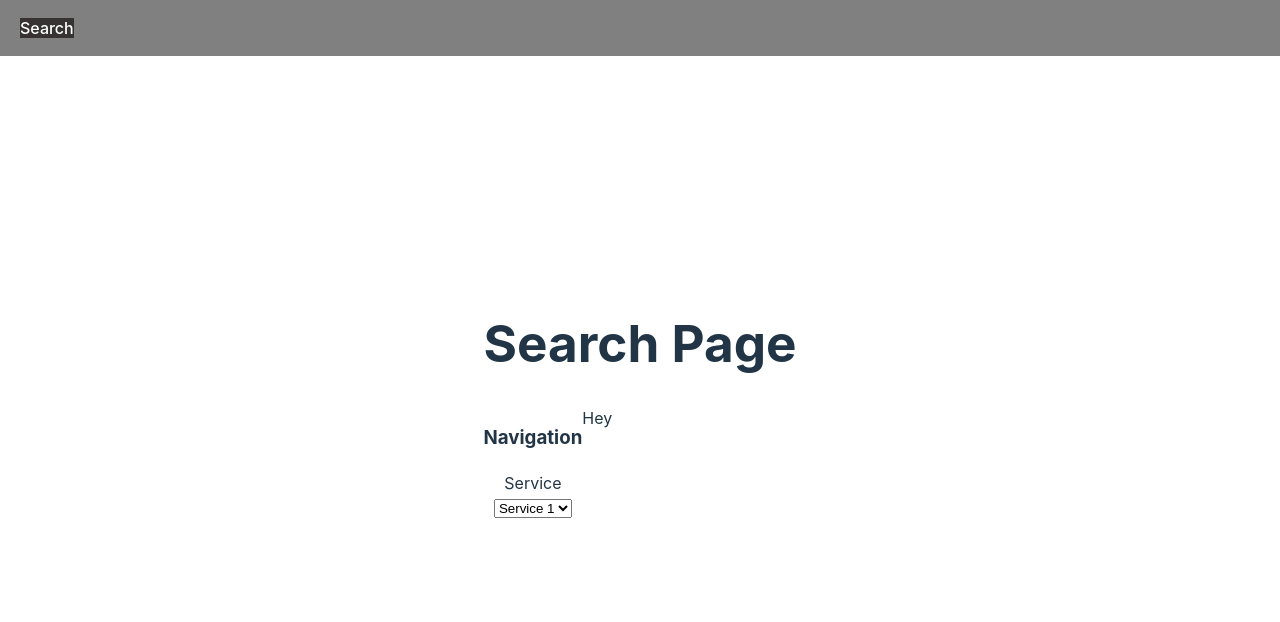
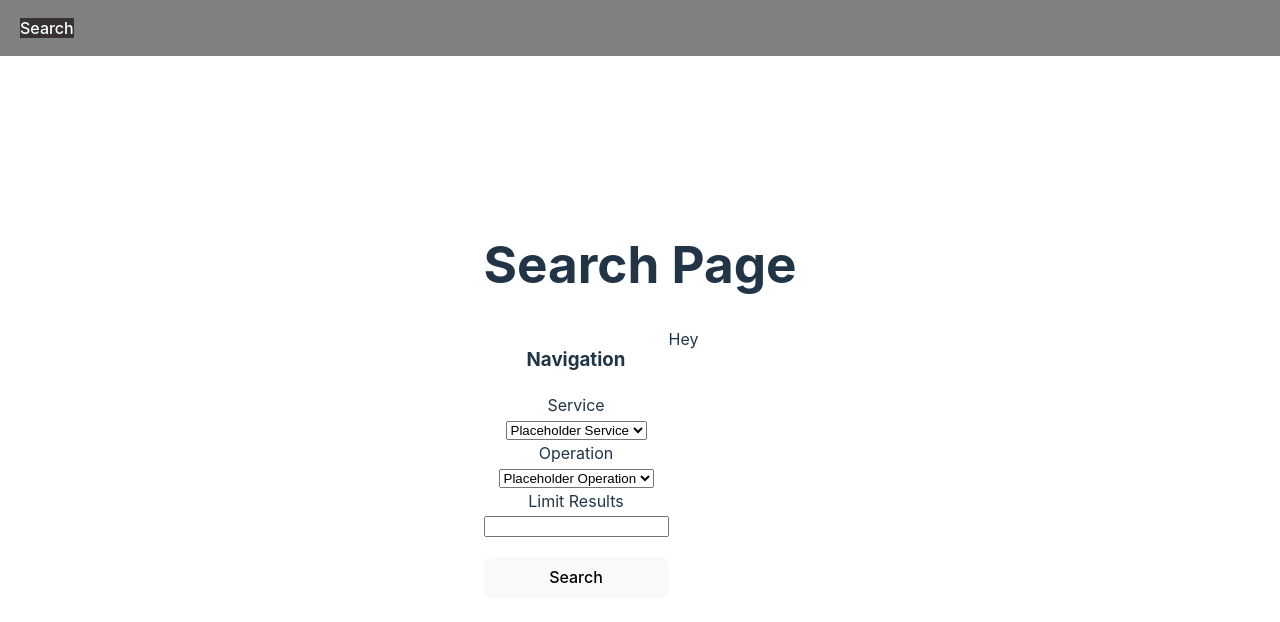
Before and after one commit to Avi18971911/Augur, a React (Vite) app in the folder frontend/: page / in a window 1280 px wide. Shown: the top 622 px of the page. Built offline with nearby package versions, Linux system fonts and the light colour scheme.

Commit message:
Add placeholder form in its entirety

```diff
--- a/frontend/src/components/NavigationForm.tsx
+++ b/frontend/src/components/NavigationForm.tsx
@@ -2,11 +2,13 @@ import {useState} from "react";
 
 function NavigationForm() {
     const [selectedService, setSelectedService] = useState("")
+    const [selectedOperation, setSelectedOperation] = useState("")
 
     return (
         <div style={{flexDirection: 'column', display: "flex"}}>
             <h3>Navigation</h3>
             <form action={"/search"} method={"post"} style={{flexDirection: 'column'}}>
+
                 <div>
                     Service
                 </div>
@@ -14,11 +16,26 @@ function NavigationForm() {
                     value={selectedService}
                     onChange={(e) => setSelectedService(e.target.value)}
                 >
-                    <option value={"service1"}>Service 1</option>
-                    <option value={"service2"}>Service 2</option>
-                    <option value={"service3"}>Service 3</option>
+                    <option value={"service1"}>Placeholder Service</option>
                 </select>
+
+                <div>
+                    Operation
+                </div>
+                <select
+                    value={selectedOperation}
+                    onChange={(e) => setSelectedOperation(e.target.value)}
+                >
+                    <option value={"operation1"}>Placeholder Operation</option>
+                </select>
+
+                <div>
+                    Limit Results
+                </div>
+                <input type={"number"} name={"limit"} />
             </form>
+
+            <button type={"submit"} style={{marginTop: '20px'}}>Search</button>
         </div>
     )
 }
```
